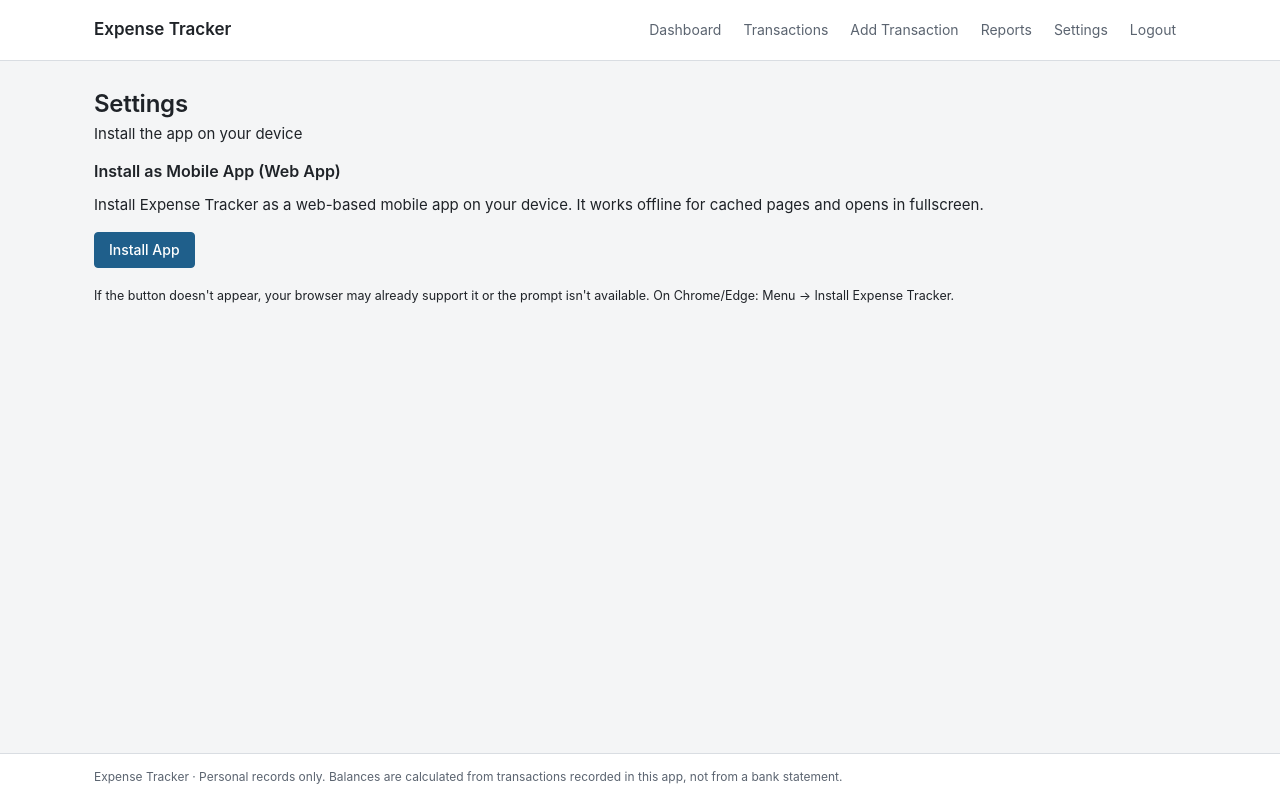
After one commit to sabariap08/Expense-Tracker, a Flask app: page /settings in a window 1280 px wide. The commit adds this page. Run offline with Flask 3, Linux system fonts and the light colour scheme; the visitor is signed in with stand-in values (Sample User, id 1); parts of the project's set-up code (start-up, migrations or seed data) failed here and were passed over; some libraries are stand-ins or nearby versions.

Commit message:
Add PWA install option in Settings

```diff
--- a/app.py
+++ b/app.py
@@ -69,6 +69,13 @@ def create_app(config_object=None, database=None):
     app.register_blueprint(transactions_bp)
     app.register_blueprint(reports_bp)
     app.register_blueprint(api_bp)
+
+    from auth import login_required
+
+    @app.route("/settings")
+    @login_required
+    def settings():
+        return render_template("settings.html", page_title="Settings")
 
     app.jinja_env.filters["money"] = format_money
     app.jinja_env.filters["datefmt"] = format_date
--- a/templates/base.html
+++ b/templates/base.html
@@ -3,6 +3,9 @@
 <head>
     <meta charset="utf-8">
     <meta name="viewport" content="width=device-width, initial-scale=1">
+    <meta name="theme-color" content="#0f766e">
+    <link rel="manifest" href="{{ url_for('static', filename='manifest.json') }}">
+    <link rel="apple-touch-icon" href="{{ url_for('static', filename='icons/icon-192.png') }}">
     <title>{% if page_title %}{{ page_title }} &middot; {% endif %}Expense Tracker</title>
     <link rel="stylesheet" href="{{ url_for('static', filename='css/style.css') }}">
     {% block head %}{% endblock %}
@@ -18,6 +21,8 @@
                 <a href="{{ url_for('transactions.index') }}"{% if endpoint.startswith('transactions.') and endpoint != 'transactions.create' %} class="active" aria-current="page"{% endif %}>Transactions</a>
                 <a href="{{ url_for('transactions.create') }}"{% if endpoint == 'transactions.create' %} class="active" aria-current="page"{% endif %}>Add Transaction</a>
                 <a href="{{ url_for('reports.index') }}"{% if endpoint.startswith('reports.') %} class="active" aria-current="page"{% endif %}>Reports</a>
+                <a href="{{ url_for('settings') }}">Settings</a>
+                <button type="button" id="install-app-btn" class="nav-link-button" style="display:none" onclick="installPwa()">Install App</button>
                 <form class="logout-form" method="post" action="{{ url_for('auth.logout') }}">
                     <input type="hidden" name="csrf_token" value="{{ csrf_token() }}">
                     <button type="submit" class="nav-link-button">Logout</button>
@@ -47,6 +52,25 @@
         </div>
     </footer>
 
+    <script>
+      if ('serviceWorker' in navigator) {
+        window.addEventListener('load', function() {
+          navigator.serviceWorker.register('{{ url_for('static', filename='sw.js') }}').catch(function(){});
+        });
+      }
+      let deferredPrompt;
+      window.addEventListener('beforeinstallprompt', (e) => {
+        e.preventDefault();
+        deferredPrompt = e;
+        const btn = document.getElementById('install-app-btn');
+        if (btn) btn.style.display = 'inline-flex';
+      });
+      function installPwa() {
+        if (!deferredPrompt) return;
+        deferredPrompt.prompt();
+        deferredPrompt.userChoice.then(() => { deferredPrompt = null; const btn = document.getElementById('install-app-btn'); if (btn) btn.style.display = 'none'; });
+      }
+    </script>
     {% block scripts %}{% endblock %}
 </body>
 </html>
--- /dev/null
+++ b/templates/settings.html
@@ -0,0 +1,36 @@
+{% extends "base.html" %}
+{% block content %}
+<section class="card">
+  <header class="card-header">
+    <div>
+      <h1>Settings</h1>
+      <p>Install the app on your device</p>
+    </div>
+  </header>
+  <div class="card-body">
+    <h2>Install as Mobile App (Web App)</h2>
+    <p>Install Expense Tracker as a web-based mobile app on your device. It works offline for cached pages and opens in fullscreen.</p>
+    <button class="button" onclick="installPwa()" id="settings-install-btn">Install App</button>
+    <p style="margin-top:1rem"><small>If the button doesn't appear, your browser may already support it or the prompt isn't available. On Chrome/Edge: Menu → Install Expense Tracker.</small></p>
+  </div>
+</section>
+{% endblock %}
+{% block scripts %}
+<script>
+  let dp;
+  window.addEventListener('beforeinstallprompt', (e) => {
+    e.preventDefault();
+    dp = e;
+    const b = document.getElementById('settings-install-btn');
+    if (b) b.style.display = 'inline-flex';
+  });
+  function installPwa() {
+    if (!dp) {
+      alert('Use your browser menu: Install app / Add to Home Screen');
+      return;
+    }
+    dp.prompt();
+    dp.userChoice.then(() => { dp = null; });
+  }
+</script>
+{% endblock %}
```
Also changed, not shown: static/sw.js (added, +38 -0 lines), static/icons/icon-192.png (added), static/icons/icon-512.png (added), static/manifest.json (added).
